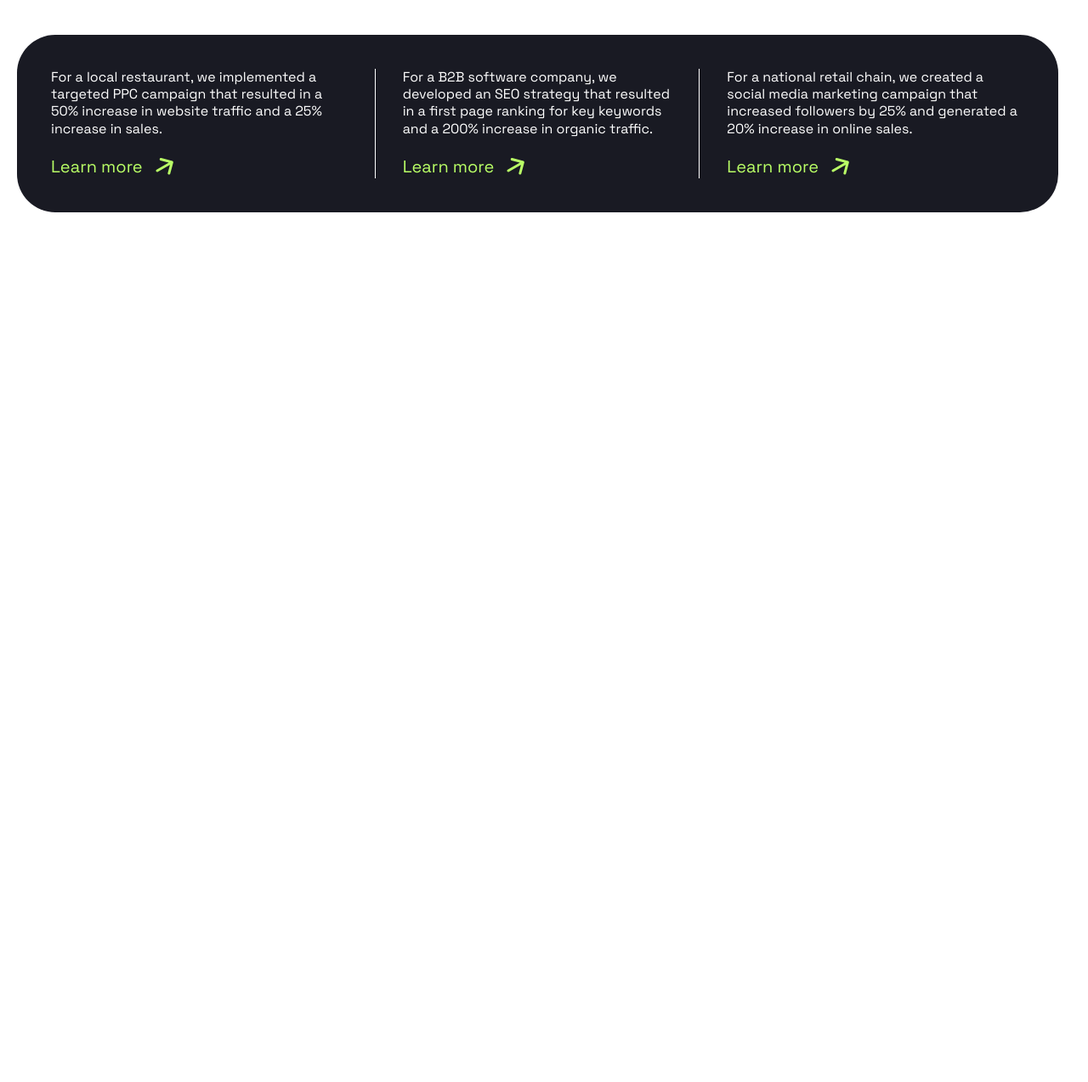
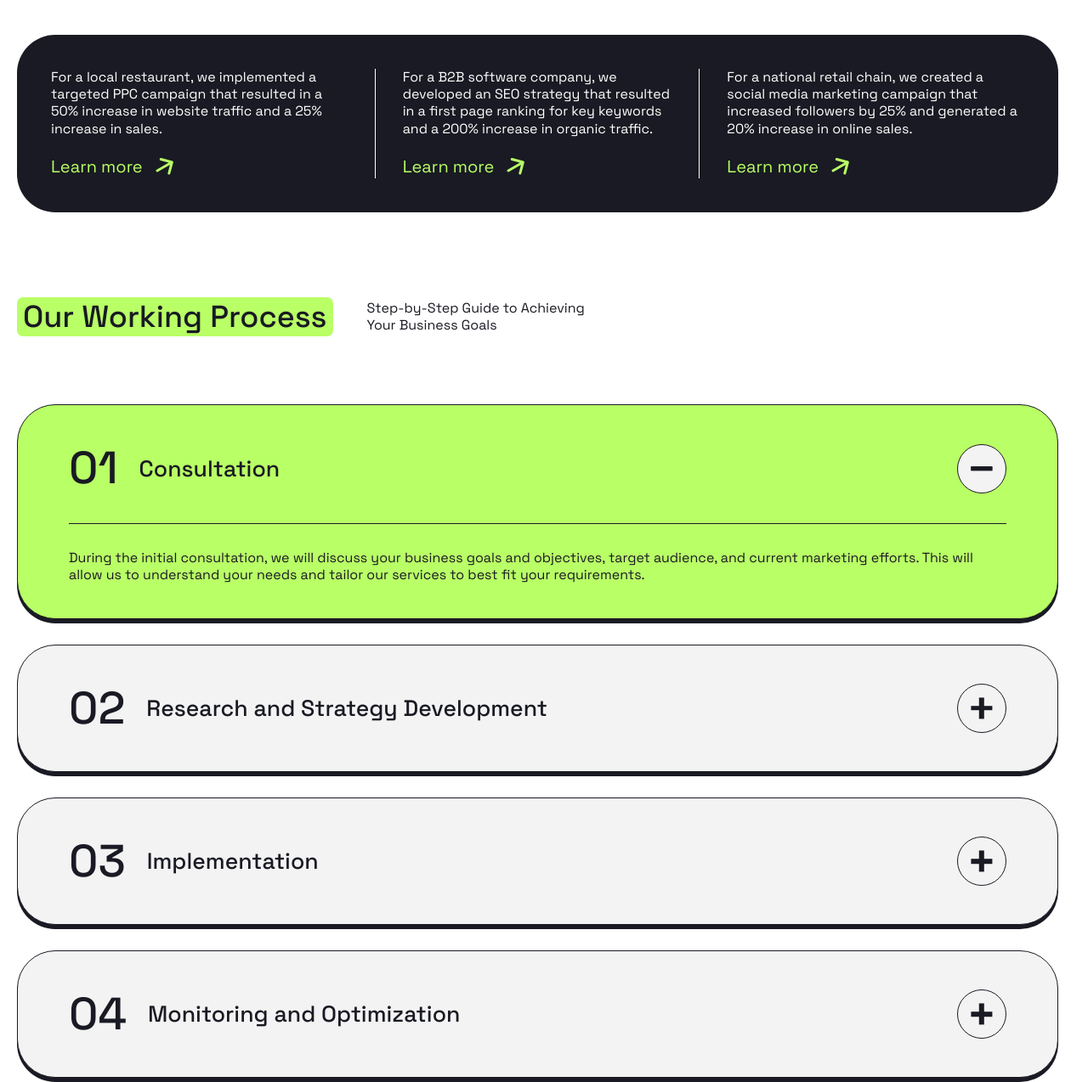
Before and after one commit to sabyrzhasul/positivus, a website: page src/index.html in a window 1280 px wide. Shown: the part 2697-3971 px from the top of the page at 85% size. Before the commit the page ends 2997 px from the top, so only its background shows below. Drawn offline with nearby package versions, Linux system fonts and the light colour scheme; files that its build step writes are made by us from their sources.

Commit message:
feat: add process section

```diff
--- a/src/index.html
+++ b/src/index.html
@@ -360,6 +360,89 @@
           </div>
         </div>
       </section>
+      <section class="section container">
+        <header class="section__header">
+          <h2 class="section__title puddle-bg">Our Working Process</h2>
+          <div class="section__description">
+            <p>
+              Step-by-Step Guide to Achieving<br/>
+              Your Business Goals
+            </p>
+          </div>
+        </header>
+        <div class="section__body">
+          <div class="process">
+            <ol class="process__list">
+              <li class="process__item">
+                <details class="process__accordion" open>
+                  <summary class="process__accordion-header">
+                    <h3 class="process__accordion-title">Consultation</h3>
+                    <span class="process__accordion-indicator"></span>
+                  </summary>
+                  <div class="process__accordion-body">
+                    <p>During the initial consultation, we will discuss your business goals and objectives, target audience, and current marketing efforts. This will allow us to understand your needs and tailor our services to best fit your requirements.</p>
+                  </div>
+                </details>
+              </li>
+              <li class="process__item">
+                <details class="process__accordion">
+                  <summary class="process__accordion-header">
+                    <h3 class="process__accordion-title">Research and Strategy Development</h3>
+                    <span class="process__accordion-indicator"></span>
+                  </summary>
+                  <div class="process__accordion-body">
+                    <p>During the initial consultation, we will discuss your business goals and objectives, target audience, and current marketing efforts. This will allow us to understand your needs and tailor our services to best fit your requirements.</p>
+                  </div>
+                </details>
+              </li>
+              <li class="process__item">
+                <details class="process__accordion">
+                  <summary class="process__accordion-header">
+                    <h3 class="process__accordion-title">Implementation</h3>
+                    <span class="process__accordion-indicator"></span>
+                  </summary>
+                  <div class="process__accordion-body">
+                    <p>During the initial consultation, we will discuss your business goals and objectives, target audience, and current marketing efforts. This will allow us to understand your needs and tailor our services to best fit your requirements.</p>
+                  </div>
+                </details>
+              </li>
+              <li class="process__item">
+                <details class="process__accordion">
+                  <summary class="process__accordion-header">
+                    <h3 class="process__accordion-title">Monitoring and Optimization</h3>
+                    <span class="process__accordion-indicator"></span>
+                  </summary>
+                  <div class="process__accordion-body">
+                    <p>During the initial consultation, we will discuss your business goals and objectives, target audience, and current marketing efforts. This will allow us to understand your needs and tailor our services to best fit your requirements.</p>
+                  </div>
+                </details>
+              </li>
+              <li class="process__item">
+                <details class="process__accordion">
+                  <summary class="process__accordion-header">
+                    <h3 class="process__accordion-title">Reporting and Communication</h3>
+                    <span class="process__accordion-indicator"></span>
+                  </summary>
+                  <div class="process__accordion-body">
+                    <p>During the initial consultation, we will discuss your business goals and objectives, target audience, and current marketing efforts. This will allow us to understand your needs and tailor our services to best fit your requirements.</p>
+                  </div>
+                </details>
+              </li>
+              <li class="process__item">
+                <details class="process__accordion">
+                  <summary class="process__accordion-header">
+                    <h3 class="process__accordion-title">Continual Improvement</h3>
+                    <span class="process__accordion-indicator"></span>
+                  </summary>
+                  <div class="process__accordion-body">
+                    <p>During the initial consultation, we will discuss your business goals and objectives, target audience, and current marketing efforts. This will allow us to understand your needs and tailor our services to best fit your requirements.</p>
+                  </div>
+                </details>
+              </li>
+            </ol>
+          </div>
+        </div>
+      </section>
     </main>
     <dialog class="mobile-overlay visible-mobile" id="mobileOverlay">
       <form class="mobile-overlay__close-button-wrapper" method="dialog">
--- a/src/styles/sections/_index.scss
+++ b/src/styles/sections/_index.scss
@@ -1,3 +1,4 @@
 @forward 'hero';
 @forward 'services';
 @forward 'studies';
+@forward 'process';
--- /dev/null
+++ b/src/styles/sections/_process.scss
@@ -0,0 +1,120 @@
+@use '../helpers' as *;
+
+.process {
+  &__list {
+    display: flex;
+    flex-direction: column;
+    row-gap: 30px;
+    counter-reset: custom-counter;
+    list-style: none;
+
+    @include mobile {
+      row-gap: 20px;
+    }
+  }
+
+  &__item {
+    --counterContent: counter(custom-counter);
+
+    counter-increment: custom-counter;
+
+    &:nth-child(-n + 9) {
+      --counterContent: '0' counter(custom-counter);
+    }
+  }
+
+  &__accordion {
+    --indicatorVerticalRotate: 90deg;
+
+    padding: 40px 60px;
+    background-color: var(--color-gray);
+    border: var(--border);
+    border-radius: var(--border-radius-large);
+    box-shadow: var(--shadow);
+    transition-duration: var(--transition-duration);
+
+    @include hover {
+      background-color: var(--color-accent);
+    }
+
+    @include mobile {
+      padding: 30px;
+    }
+
+    &[open] {
+      --indicatorVerticalRotate: 0deg;
+
+      background-color: var(--color-accent);
+    }
+
+    &-header {
+      display: flex;
+      justify-content: space-between;
+      align-items: center;
+      column-gap: 50px;
+      cursor: pointer;
+      user-select: none;
+
+      @include mobile {
+        column-gap: 28px;
+      }
+    }
+
+    &-title {
+      @include fluid-text(30, 18);
+
+      display: flex;
+      align-items: center;
+      column-gap: 25px;
+
+      @include mobile {
+        column-gap: 33px;
+      }
+
+      &::before {
+        content: var(--counterContent);
+        font-size: 2em;
+
+        @include mobile {
+          font-size: 30px;
+        }
+      }
+    }
+
+    &-indicator {
+      @include flex-center;
+      @include square(58px);
+
+      flex-shrink: 0;
+      position: relative;
+      background-color: var(--color-gray);
+      border: var(--border);
+      border-radius: 50%;
+
+      @include mobile {
+        width: 30px;
+      }
+
+      &::before,
+      &::after {
+        @include abs-center;
+
+        content: '';
+        width: 45%;
+        height: 10%;
+        background-color: var(--color-dark);
+      }
+
+      &::after {
+        rotate: var(--indicatorVerticalRotate);
+        transition-duration: var(--transition-duration);
+      }
+    }
+
+    &-body {
+      margin-top: 30px;
+      padding-top: 30px;
+      border-top: var(--border);
+    }
+  }
+}
```
